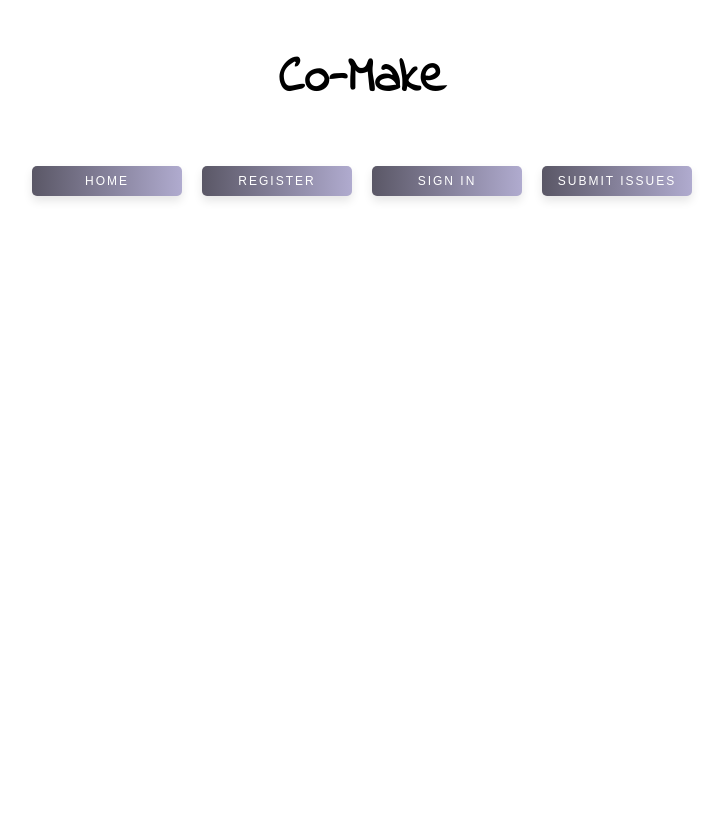
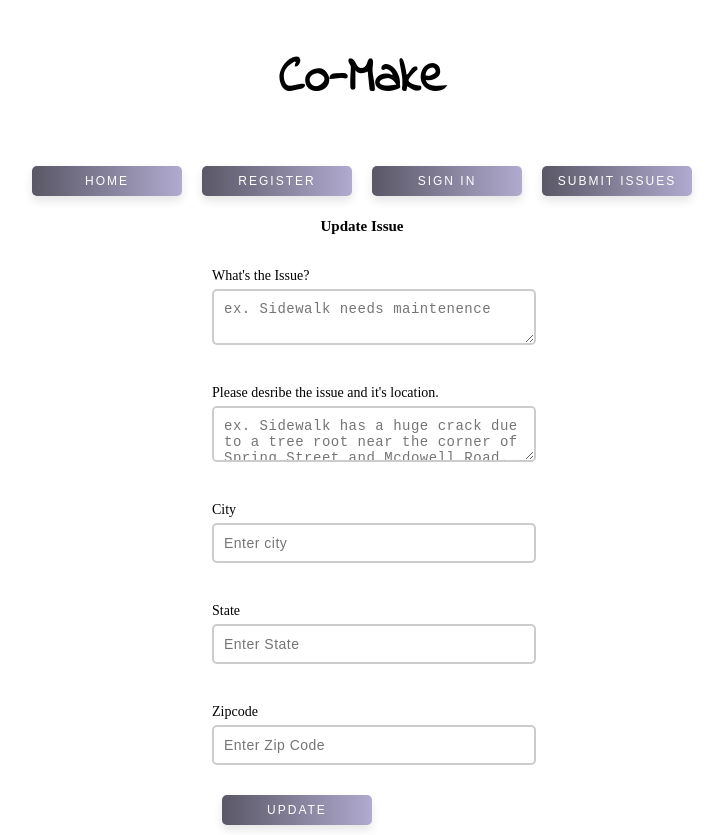
Before and after one commit to bw-co-make-1/front-end, a React (Create React App) app in the folder co-make-app/: page /update-issue/1 in a window 1280 px wide. Shown: the whole page, without its empty margins (278-1001 px from the left). Before the commit the page ends 800 px from the top, so only its background shows below. Built offline with nearby package versions, Linux system fonts and the light colour scheme; no server answers.

Commit message:
Application will submit new issues, delete issues, register users, login. Update will send information, but not complete a put request.

```diff
--- a/co-make-app/src/App.js
+++ b/co-make-app/src/App.js
@@ -12,6 +12,7 @@ import PrivateRoute from "./component/PrivateRoute";
 import Dashboard from './component/Dashboard';
 import IssueCards from './component/IssueCards';
 import Issue from './component/Issue';
+import UpdateIssue from './component/UpdateIssue';
 
 import './App.css';
 import './component/forms.css';
@@ -23,7 +24,9 @@ import {IssueContext} from './component/IssueContext';
 function App() {
 
   const [issueList, setIssueList] = useState([]);
-
+  const [issue, setIssue] = useState([]);
+const [issue_id, setIssue_id] = useState([]);
+const [post, setPost] = useState([]);
   var axios = require('axios');
 
 var config = {
@@ -33,6 +36,31 @@ var config = {
     'Authorization': 'eyJhbGciOiJIUzI1NiIsInR5cCI6IkpXVCJ9.eyJzdWJqZWN0IjoyLCJ1c2VybmFtZSI6ImFkbWluIiwiZmlyc3RfbmFtZSI6IkFkbWluIiwiaXNfYWRtaW4iOnRydWUsImlhdCI6MTU5Mzg0MjY2MywiZXhwIjoxNTk0NzA2NjYzfQ.XUoHq1AoHbOuHFeefnKqNvjbBMHrTQZEC4M0GgjJG3M'
   }
 };
+
+var idconfig = {
+  method: 'get',
+  url: `https://co-make1.herokuapp.com/api/Issue/${issue_id}`,
+  headers: {
+    'Authorization': 'eyJhbGciOiJIUzI1NiIsInR5cCI6IkpXVCJ9.eyJzdWJqZWN0IjoyLCJ1c2VybmFtZSI6ImFkbWluIiwiZmlyc3RfbmFtZSI6IkFkbWluIiwiaXNfYWRtaW4iOnRydWUsImlhdCI6MTU5Mzg0MjY2MywiZXhwIjoxNTk0NzA2NjYzfQ.XUoHq1AoHbOuHFeefnKqNvjbBMHrTQZEC4M0GgjJG3M'
+  }
+};
+
+const getIssue = () => {
+  axios(idconfig)
+  .then(function (response) {
+    console.log(JSON.stringify(response.data));
+    setIssue(response.data);
+  })
+  .catch(function (error) {
+    console.log(error);
+  });
+  };
+
+  useEffect(() => {
+    getIssue();
+  }, []);
+
+
 const getIssueList = () => {
 axios(config)
 .then(function (response) {
@@ -68,19 +96,31 @@ useEffect(() => {
       <PrivateRoute exact path='/dashboard' >
 
     {/* //dashboard is the list. */}
-<Dashboard issues={issueList} setIssueList={setIssueList} />
+  <Dashboard issues={issueList}
+ setIssueList={setIssueList}
+ issue_id={issue_id}
+  // props={props}
+   />
 </PrivateRoute>
 
         {/* //logic for cards */}
       <Route path='/issue/:id' >
-      <Issue setIssueList={setIssueList} issues={issueList}   />
+      <Issue
+      setIssueList={setIssueList}
+       issues={issueList}
+       issue={issue}
+       issue_id={issue_id}
+       post={post}
+      //  issue={RECT.params.issue_id}
+      //     props={props}
+           />
         {/* <IssueCards setIssueList = {setIssueList} /> */}
       </Route>
 
       {/* //update method */}
-      {/* <Route path="/update-issue/:id" >
-        <IssueUpdate setIssueList={setMovieList} issues={issueList} />
-      </Route> */}
+      <Route path="/update-issue/:id" >
+        <UpdateIssue setIssueList={setIssueList} issues={issueList} post={post} />
+      </Route>
 
       </Router>
 
--- a/co-make-app/src/component/Dashboard.js
+++ b/co-make-app/src/component/Dashboard.js
@@ -1,29 +1,31 @@
-import React, {useState, useEffect} from "react";
-import { Link, useParams, useHistory } from "react-router-dom";
-import IssueCards from "../component/IssueCards.js";
-import axiosWithAuth from "../utils/axiosWithAuth.js";
-
-import axios from 'axios';
+import React from "react";
+import Issue from "../component/Issue";
 
 
-const Dashboard = ({issues}) => {
-console.log(issues); //sees issues fine.
+const Dashboard = ({issues, props}) => {
+console.log("issue pop: ", issues); //sees issues fine.
 
 if (!issues) {
   return <div>We're looking for issues...</div>
 }
-
+// {console.log("Post id? " post.id);}
   return (
     <div className="post-list">
       {
       issues.map(post => (
-          <Link key={post.id} to={`/issue/${post.id}`}>
-            <IssueCards {...post} />
-            {/* required spread op to see info */}
 
-          </Link>
+          // <Link key={post.id} to={`/issue/${post.id}`}>
+            <Issue
+             {...post}
+              id={post.id}
+               props={props}
+               post={post} />
+            // {/* required spread op to see info */}
+
+          // </Link>
         ))
       }
+
     </div>
   );
 }
--- a/co-make-app/src/component/Issue.js
+++ b/co-make-app/src/component/Issue.js
@@ -3,23 +3,52 @@ import React, { useEffect, useState } from "react";
 import axiosWithAuth from "../utils/axiosWithAuth";
 import { useParams, useHistory } from "react-router-dom";
 import IssueCards from "./IssueCards";
+import IssueVotes from './IssueVotes';
+import { ContainerDiv, StyledH2 } from './Styles'
+import '../App.css';
 
 const token = 'eyJhbGciOiJIUzI1NiIsInR5cCI6IkpXVCJ9.eyJzdWJqZWN0IjoyLCJ1c2VybmFtZSI6ImFkbWluIiwiZmlyc3RfbmFtZSI6IkFkbWluIiwiaXNfYWRtaW4iOnRydWUsImlhdCI6MTU5Mzg0MjY2MywiZXhwIjoxNTk0NzA2NjYzfQ.XUoHq1AoHbOuHFeefnKqNvjbBMHrTQZEC4M0GgjJG3M';
 var axios = require('axios');
 
 
 
-function Issue({ setIssueList }) {
-  const { push } = useHistory();
-  const [issue, setIssue] = useState(null);
+function Issue(props) {
+    const { push } = useHistory();
+    const [vote, newVotes] = useState();
+    const newVote = () => {
+    newVotes(vote + 1);
+    }
+    const [issue, setIssue] = useState();
+    const [post, setPost] = useState();
+    const [issue_id, setIssue_id] = useState();
+    console.log("props: ", props);
+    const params = useParams();
 
-  const params = useParams();
+    var config = {
+        method: 'get',
+        url: `https://co-make1.herokuapp.com/api/Issue/${props.id}`,
+        headers: {
+          'Authorization': 'eyJhbGciOiJIUzI1NiIsInR5cCI6IkpXVCJ9.eyJzdWJqZWN0IjoyLCJ1c2VybmFtZSI6ImFkbWluIiwiZmlyc3RfbmFtZSI6IkFkbWluIiwiaXNfYWRtaW4iOnRydWUsImlhdCI6MTU5Mzg0MjY2MywiZXhwIjoxNTk0NzA2NjYzfQ.XUoHq1AoHbOuHFeefnKqNvjbBMHrTQZEC4M0GgjJG3M'
+        }
+      };
 
-  const fetchIssue = (issue_id) => {
-    axiosWithAuth()
-      .get(`/Issue/${issue_id}`, issue_id)
+      var delconfig = {
+        method: 'delete',
+        url: `https://co-make1.herokuapp.com/api/Issue/${props.id}`,
+        headers: {
+          'Authorization': 'eyJhbGciOiJIUzI1NiIsInR5cCI6IkpXVCJ9.eyJzdWJqZWN0IjoyLCJ1c2VybmFtZSI6ImFkbWluIiwiZmlyc3RfbmFtZSI6IkFkbWluIiwiaXNfYWRtaW4iOnRydWUsImlhdCI6MTU5Mzg0MjY2MywiZXhwIjoxNTk0NzA2NjYzfQ.XUoHq1AoHbOuHFeefnKqNvjbBMHrTQZEC4M0GgjJG3M',
+          'Access-Control-Allow-Origin': "*"
+        }
+      };
+
+
+
+  const fetchIssue = () => {
+
+      axios(config)
       .then(res => {
-      setIssue(res.data)
+        console.log("issue.js info: ", res.data)
+        setIssue(res.data)
       console.log("issue.js info: ", res.data)
       }
       )
@@ -31,44 +60,44 @@ function Issue({ setIssueList }) {
     axiosWithAuth()
       .get("Issue")
       .then(res =>
-        setIssueList(res.data)
+        props.setIssueList(res.data)
         )
       .catch(err => console.log(err.response));
   };
 
   const handleDelete = e => {
     e.preventDefault();
-    axios
-      .delete(`Issue/${params.id}`)
+    // axiosWithAuth()
+
+    //   .delete(`Issue/${params.id}`)
+    axios(delconfig)
+      .then(function (response) {
+        console.log(JSON.stringify(response.data));})
+
+
       .then(res => {
         console.log("delete", res.data);
         getNewList();
-        push(`/dashboard`);
+        push(`/dashboard`);})
 
-      })
+
       .catch(err =>
         console.error("Issue.js: handleDelete: err: ", err.message, err.response)
       );
   };
 
-  useEffect(() => {
-    fetchIssue(params.issue_id);
-  }, [params.issue_id]);
 
-
-
-
-  if (!issue) {
+  if (!props.post) {
     return <div>Loading issue information...</div>;
   }
 
   return (
     <div className="save-wrapper">
-      <IssueCards post={issue} />
+       <IssueCards {...props} post={props} />
 
       <button
         className="md-button"
-        onClick={() => push(`/update-issue/${issue.id}`)}
+        onClick={() => push(`/update-issue/${props.id}`)}
       >
         Edit
       </button>
--- /dev/null
+++ b/co-make-app/src/component/UpdateIssue.js
@@ -0,0 +1,199 @@
+import React, { useState, useEffect } from "react";
+import { useParams, useHistory } from "react-router-dom";
+// import axios from "axios";
+import axiosWithAuth from '../utils/axiosWithAuth';
+
+
+const initialIssue = {
+  "city": "",
+        "state": "",
+        "zip_code": "",
+        "issue": "",
+        "description": "",
+        "photo": null,
+        "user_id": "admin"
+};
+
+var axios = require('axios');
+var request = require("request");
+
+
+
+
+const IssueUpdate = props => {
+  const [post, setPost] = useState(initialIssue);
+  const { id } = useParams();
+  const { push } = useHistory();
+  var data = post;
+
+  var idconfig = {
+    method: 'get',
+    url: `https://co-make1.herokuapp.com/api/Issue/${id}`,
+    headers: {
+      'Authorization': 'eyJhbGciOiJIUzI1NiIsInR5cCI6IkpXVCJ9.eyJzdWJqZWN0IjoyLCJ1c2VybmFtZSI6ImFkbWluIiwiZmlyc3RfbmFtZSI6IkFkbWluIiwiaXNfYWRtaW4iOnRydWUsImlhdCI6MTU5Mzg0MjY2MywiZXhwIjoxNTk0NzA2NjYzfQ.XUoHq1AoHbOuHFeefnKqNvjbBMHrTQZEC4M0GgjJG3M'
+    }
+  };
+
+//   axios(putconfig)
+// .then(function (response) {
+//   console.log(JSON.stringify(response.data));
+// })
+// .catch(function (error) {
+//   console.log(error);
+// });
+
+
+
+  useEffect(() => {
+    // gather the info for the item with id
+    axios(idconfig)
+
+      .then(res => {
+          console.log("WORK", res.data)
+          setPost(res.data)
+      console.log("update post: ", post)})
+      .catch(err =>
+        console.error(
+          "Upateform.js: useEffect: err: ",
+          err.message,
+          err.response
+        )
+      );
+  }, [id]);
+
+  const changeHandler = ev => {
+    ev.persist();
+    let value = ev.target.value;
+
+
+    setPost({
+      ...post,
+      [ev.target.name]: value,
+
+    });
+    console.log("changed post: " , post)
+  };
+
+
+
+
+  const handleSubmit = e => {
+      console.log("Updated?: ", post);
+      let body = post;
+      var putconfig = {
+        method: 'PUT',
+        url: `https://co-make1.herokuapp.com/api/Issue/${id}`,
+        headers: {
+            "Authorization": 'eyJhbGciOiJIUzI1NiIsInR5cCI6IkpXVCJ9.eyJzdWJqZWN0IjoyLCJ1c2VybmFtZSI6ImFkbWluIiwiZmlyc3RfbmFtZSI6IkFkbWluIiwiaXNfYWRtaW4iOnRydWUsImlhdCI6MTU5NDA3NDIyNSwiZXhwIjoxNTk0OTM4MjI1fQ.1-sRQQqLxUgapgOocDnMiOEsFFx8Rx6Pd8OdxAUqtlI',
+        },
+        data : data
+          };
+
+    e.preventDefault();
+    // make a PUT request to edit the item
+    axios(putconfig)
+    // axios
+    // .put(`https://co-make1.herokuapp.com/api/Issue/${id}`,
+    //  body,
+    //  {headers: {
+    //     "Authorization": 'eyJhbGciOiJIUzI1NiIsInR5cCI6IkpXVCJ9.eyJzdWJqZWN0IjoyLCJ1c2VybmFtZSI6ImFkbWluIiwiZmlyc3RfbmFtZSI6IkFkbWluIiwiaXNfYWRtaW4iOnRydWUsImlhdCI6MTU5NDA3NDIyNSwiZXhwIjoxNTk0OTM4MjI1fQ.1-sRQQqLxUgapgOocDnMiOEsFFx8Rx6Pd8OdxAUqtlI',
+
+
+    // }})
+    .then(res => {
+
+        setPost(res.data);
+        console.log("successful API POST!", res.data);
+    })
+
+      .then(res => {
+
+      const newPostList = props.issues.map(mv => {
+        if (mv.id === res.data.id) {
+            return res.data
+        }
+        return mv
+    })
+
+       push(`/dashboard`)
+
+        })
+
+      .catch(err =>
+        console.error(
+          "UpdateForm.js: handleSubmit: ",
+          err.message,
+          err.response
+        )
+      );
+
+
+  };
+
+  return (
+    <div>
+      <h2>Update Issue</h2>
+      <form onSubmit={handleSubmit}>
+      <label htmlFor="issue">
+        What's the Issue?
+        <textarea
+          name="issue"
+          placeholder="ex. Sidewalk needs maintenence"
+          onChange={changeHandler}
+          value={post.issue}
+        />
+
+      </label>
+      <label htmlFor="description">
+        Please desribe the issue and it's location.
+        <textarea
+          name="description"
+          placeholder="ex. Sidewalk has a huge crack due to a tree root near the corner of Spring Street and Mcdowell Road."
+          onChange={changeHandler}
+          value={post.description}
+        />
+
+      </label>
+<label htmlFor="city">
+        City
+        <input
+          type="text"
+          name="city"
+          placeholder="Enter city"
+          onChange={changeHandler}
+          value={post.city}
+        />
+
+      </label>
+        <label htmlFor="state">
+        State
+        <input
+          id="state"
+          type="text"
+          name="state"
+          placeholder="Enter State"
+          onChange={changeHandler}
+          value={post.state}
+        />
+        </label>
+        <label htmlFor="zip_code">
+        Zipcode
+        <input
+          id="zip_code"
+          type="number"
+          name="zip_code"
+          placeholder="Enter Zip Code"
+          onChange={changeHandler}
+          value={post.zip_code}
+        />
+
+        </label>
+        <div className="baseline" />
+
+        <button className="md-button form-button">Update</button>
+      </form>
+    </div>
+  );
+};
+
+export default IssueUpdate;
```
Also changed, not shown: co-make-app/src/component/IssueCards.js (+8 -3 lines), co-make-app/src/component/SubmitIssuesForm.js (+32 -17 lines).
